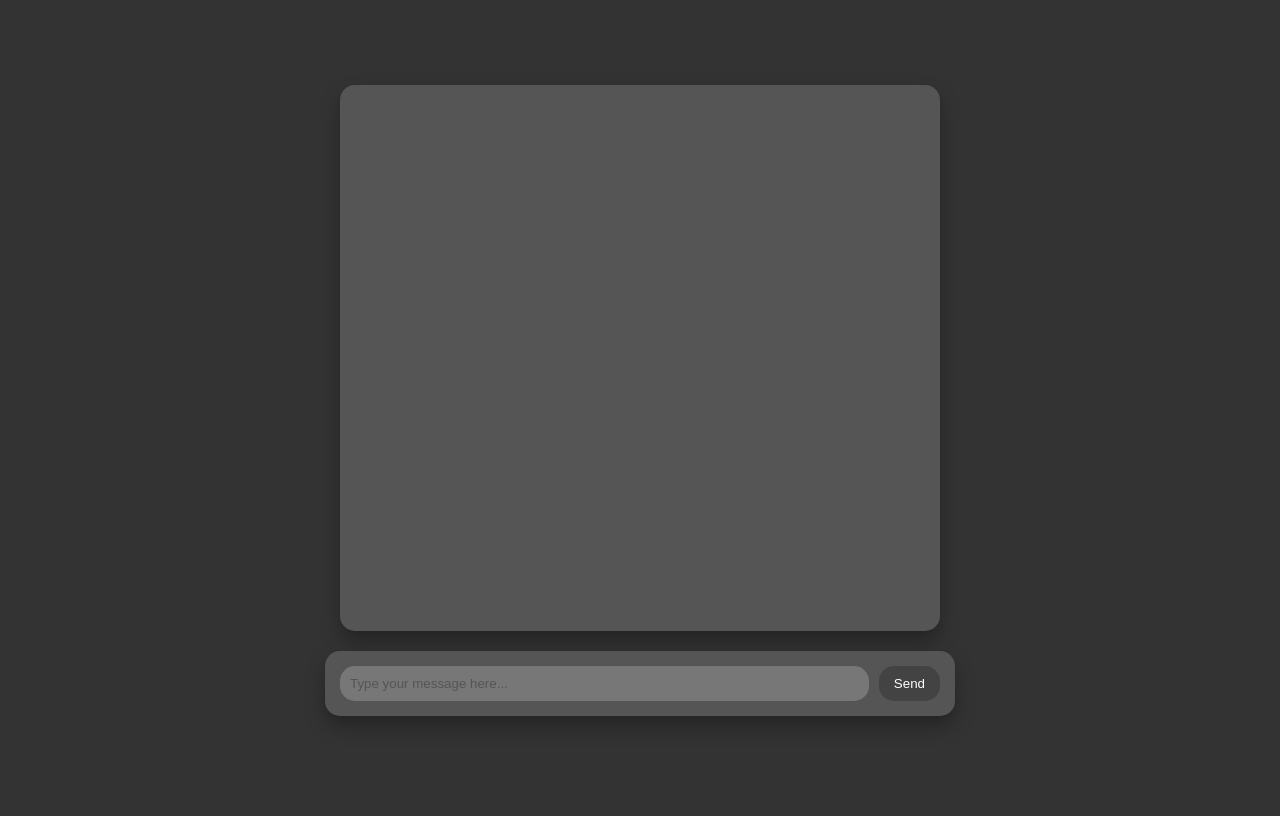
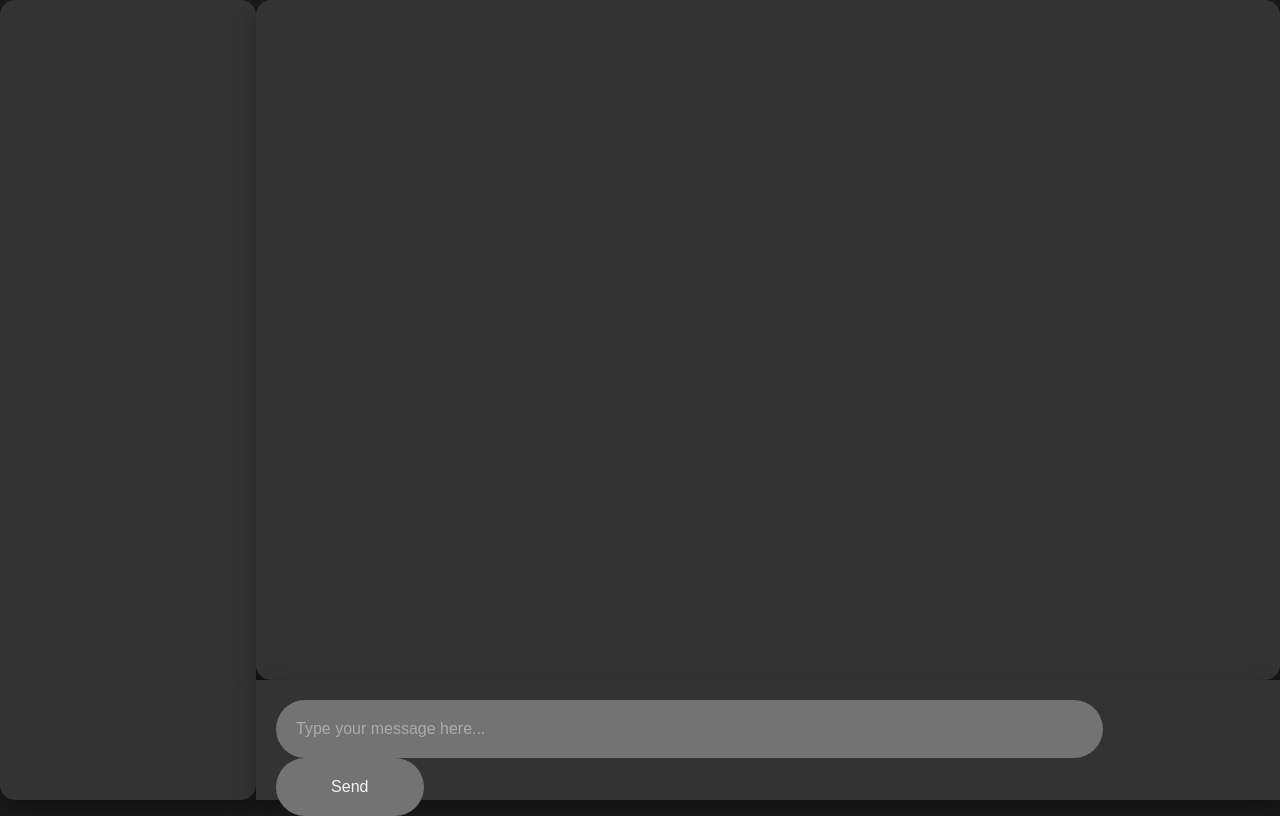
Before and after one commit to LaurenceGuws/AI_demo, a Flask app: page / in a window 1280 px wide. Before the commit the page ends 718 px from the top, so only its background shows below. Run offline with Flask 3, Linux system fonts and the light colour scheme; data that the repository does not hold is empty; parts of the project's set-up code (start-up, migrations or seed data) failed here and were passed over.

Commit message:
Add conversation pane and new colour scheme

```diff
--- a/DeArx_chat/chat/app.py
+++ b/DeArx_chat/chat/app.py
@@ -64,6 +64,16 @@ def message():
 
     return jsonify({'response': response})
 
+@app.route('/conversations', methods=['GET'])
+def get_conversations():
+    conn = sqlite3.connect('instance/chat.db')
+    cursor = conn.cursor()
+    cursor.execute('SELECT name FROM conversation')
+    conversations = [row[0] for row in cursor.fetchall()]
+    conn.close()
+    return jsonify({'conversations': conversations})
+
+
 @app.cli.command()
 def setup():
     """Run the setup function."""
--- a/DeArx_chat/chat/static/css/styles.css
+++ b/DeArx_chat/chat/static/css/styles.css
@@ -1,29 +1,57 @@
-
 @import url('https://fonts.googleapis.com/css2?family=Roboto:wght@400;700&display=swap');
 
 body {
     font-family: 'Roboto', sans-serif;
     display: flex;
-    flex-direction: column;
-    justify-content: center;
-    align-items: center;
+    flex-direction: row;
+    justify-content: space-between;
+    align-items: stretch;
     height: 100vh;
     margin: 0;
-    padding: 10px;
+    padding: 0;
     box-sizing: border-box;
-    background-color: #333;
-    color: #fff;
+    background-color: #1a1a1a;
+    color: #f2f2f2;
+}
+
+#conversationsPane {
+    width: 20%;
+    height: 100%;
+    border-radius: 15px;
+    padding: 20px;
+    background-color: #333333;
+    box-shadow: 0 10px 20px rgba(0,0,0,0.3);
+    overflow-y: auto;
+    box-sizing: border-box;
+}
+
+#conversationsPane button {
+    display: block;
+    width: 100%;
+    padding: 20px;
+    margin-bottom: 20px;
+    background-color: #4d4d4d;
+    border: none;
+    border-radius: 30px;
+    color: #f2f2f2;
+    text-align: left;
+    cursor: pointer;
+}
+
+#mainContent {
+    width: 80%;
+    display: flex;
+    flex-direction: column;
+    justify-content: space-between;
+    height: 100vh;
 }
 
 #chatbox {
     width: 100%;
-    max-width: 600px;
-    height: 70%;
-    min-height: 400px;
+    height: 85%;
     border-radius: 15px;
     padding: 20px;
-    margin-bottom: 20px;
-    background-color: #555;
+    background-color: #333333;
     box-shadow: 0 10px 20px rgba(0,0,0,0.3);
     overflow-y: auto;
     box-sizing: border-box;
@@ -36,8 +64,8 @@ body {
 
 #chatbox .user-message {
     align-self: flex-end;
-    background-color: #777;
-    color: #fff;
+    background-color: #595959;
+    color: #f2f2f2;
     padding: 10px 15px;
     border-radius: 20px;
     margin: 10px;
@@ -45,21 +73,20 @@ body {
 }
 
 #chatbox .bot-message {
-    background-color: #444;
+    background-color: #404040;
     padding: 10px 15px;
     border-radius: 20px;
     margin: 10px;
 }
 
 #messageForm {
-    display: flex;
-    justify-content: space-between;
     width: 100%;
-    max-width: 600px;
-    padding: 15px;
-    background-color: #555;
-    border-radius: 15px;
+    height: 15%;
+    padding: 20px;
+    background-color: #333333;
     box-shadow: 0 10px 20px rgba(0,0,0,0.3);
+    box-sizing: border-box;
+    margin: 0;
 }
 
 #messageForm input, #messageForm button {
@@ -69,25 +96,30 @@ body {
 
 #messageInput {
     flex-grow: 1;
-    padding: 10px;
+    padding: 20px;
     margin-right: 10px;
-    border-radius: 15px;
-    background-color: #777;
+    border-radius: 30px;
+    background-color: #737373;
+    width: 80%;
+    font-size: 16px;
+    color: #f2f2f2;
 }
 
 #messageForm button {
-    padding: 10px 15px;
-    background-color: #434343;
-    color: #fff;
+    padding: 20px 15px;
+    background-color: #737373;
+    color: #f2f2f2;
     cursor: pointer;
-    border-radius: 15px;
+    border-radius: 30px;
     transition: background-color 0.3s ease;
+    width: 15%;
+    font-size: 16px;
 }
 
 #messageForm button:hover {
-    background-color: #0056b3;
+    background-color: #808080;
 }
 
 #messageInput::placeholder {
-    color: #555;
+    color: #ababab;
 }
--- a/DeArx_chat/chat/static/js/script.js
+++ b/DeArx_chat/chat/static/js/script.js
@@ -1,4 +1,22 @@
+// When the page loads, fetch the conversations and create buttons
+window.addEventListener('load', function() {
+    fetch('/conversations')
+    .then(response => response.json())
+    .then(data => {
+        var conversationsPane = document.getElementById('conversationsPane');
+        data.conversations.forEach(function(conversation) {
+            var button = document.createElement('button');
+            button.textContent = conversation;
+            button.addEventListener('click', function() {
+                // TODO: Add functionality for when a conversation button is clicked
+            });
+            conversationsPane.appendChild(button);
+        });
+    })
+    .catch(error => console.error('Error:', error));
+});
 
+// Existing code for sending messages
 document.getElementById('messageForm').addEventListener('submit', function(e) {
     e.preventDefault();
 
@@ -9,9 +27,9 @@ document.getElementById('messageForm').addEventListener('submit', function(e) {
     // Display the message in the chatbox
     var userMessage = document.createElement('p');
     userMessage.textContent = message;
-    userMessage.className = 'user-message';  // Add class to user message
+    userMessage.className = 'user-message';
     chatbox.appendChild(userMessage);
-    chatbox.scrollTop = chatbox.scrollHeight; // Auto scroll to bottom
+    chatbox.scrollTop = chatbox.scrollHeight;
 
     // Send message to server and log response
     fetch('/message', {
@@ -26,9 +44,9 @@ document.getElementById('messageForm').addEventListener('submit', function(e) {
         // Display the response in the chatbox
         var botMessage = document.createElement('p');
         botMessage.textContent = data.response;
-        botMessage.className = 'bot-message';  // Add class to bot message
+        botMessage.className = 'bot-message';
         chatbox.appendChild(botMessage);
-        chatbox.scrollTop = chatbox.scrollHeight; // Auto scroll to bottom
+        chatbox.scrollTop = chatbox.scrollHeight;
     })
     .catch(error => console.error('Error:', error));
 
--- a/DeArx_chat/chat/templates/index.html
+++ b/DeArx_chat/chat/templates/index.html
@@ -6,15 +6,19 @@
     <link rel="stylesheet" type="text/css" href="{{ url_for('static', filename='css/styles.css') }}">
 </head>
 <body>
-    <div id="chatbox">
-        <div id="messages">
-            <!-- Messages will be added here dynamically -->
+    <div id="conversationsPane">
+        <!-- Buttons will be added here dynamically -->
+    </div>
+    <div id="mainContent">
+        <div id="chatbox">
+            <!-- ... rest of your HTML ... -->
         </div>
+        <form id="messageForm">
+            <input type="text" id="messageInput" placeholder="Type your message here...">
+            <button type="submit">Send</button>
+        </form>
+        <script src="{{ url_for('static', filename='js/script.js') }}"></script>
     </div>
-    <form id="messageForm">
-        <input type="text" id="messageInput" placeholder="Type your message here...">
-        <button type="submit">Send</button>
-    </form>
-    <script src="{{ url_for('static', filename='js/script.js') }}"></script>
+
 </body>
 </html>
```
